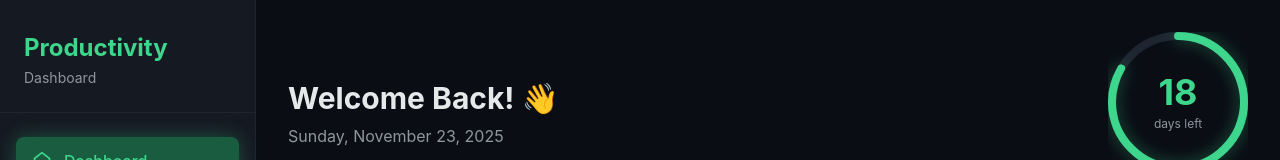
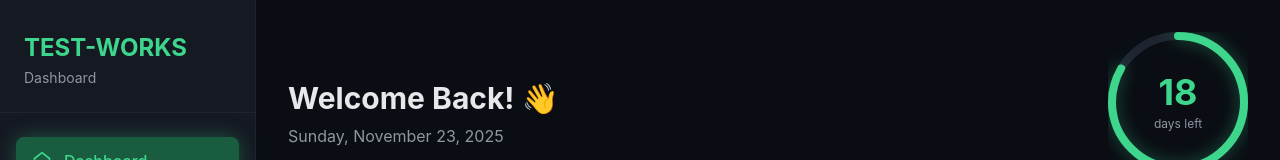
Before and after one commit to nicholasbeskow/productivity-dashboard, a React (Vite) app: page / in a window 1280 px wide. Shown: the top 160 px of the page. Built offline with nearby package versions, Linux system fonts and the light colour scheme.

Commit message:
Test: Change Productivity to TEST-WORKS for cache verification

```diff
--- a/src/components/Layout/Sidebar.jsx
+++ b/src/components/Layout/Sidebar.jsx
@@ -13,7 +13,7 @@ const Sidebar = ({ activeTab, setActiveTab }) => {
     <aside className="w-64 bg-bg-secondary border-r border-bg-tertiary flex flex-col">
       {/* App Title */}
       <div className="p-6 pt-8 border-b border-bg-tertiary">
-        <h1 className="text-2xl font-bold text-green-glow">Productivity</h1>
+        <h1 className="text-2xl font-bold text-green-glow">TEST-WORKS</h1>
         <p className="text-sm text-text-secondary mt-1">Dashboard</p>
       </div>
 
```
